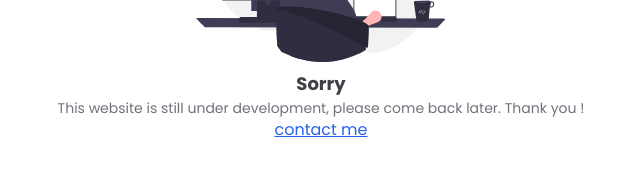
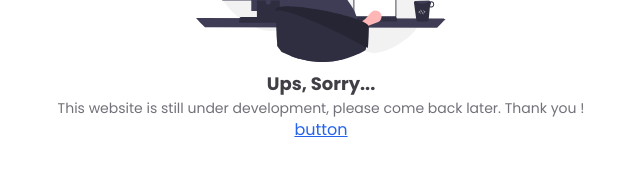
Before and after one commit to dzakirz/dzakirozaan, a Next.js app: page / in a window 1280 px wide. Shown: the part 409-584 px from the top of the page, without its empty margins (319-959 px from the left). Built offline with nearby package versions, Linux system fonts and the light colour scheme.

Commit message:
update text

```diff
--- a/src/app/page.tsx
+++ b/src/app/page.tsx
@@ -14,7 +14,7 @@ export default function Home() {
         height={100}
         priority
       />
-      <h1 className="text-lg md:text:xl text-zinc-700 font-bold mt-2">Sorry</h1>
+      <h1 className="text-lg md:text:xl text-zinc-700 font-bold mt-2">Ups, Sorry...</h1>
       <p className="text-sm md:tex-base text-zinc-500 text-center">
         This website is still under development, please come back later. Thank
         you !
@@ -24,7 +24,7 @@ export default function Home() {
         href="https://wa.me/6283154641298"
         target="_blank"
       >
-        contact me
+        button
       </a>
     </main>
   )
```
